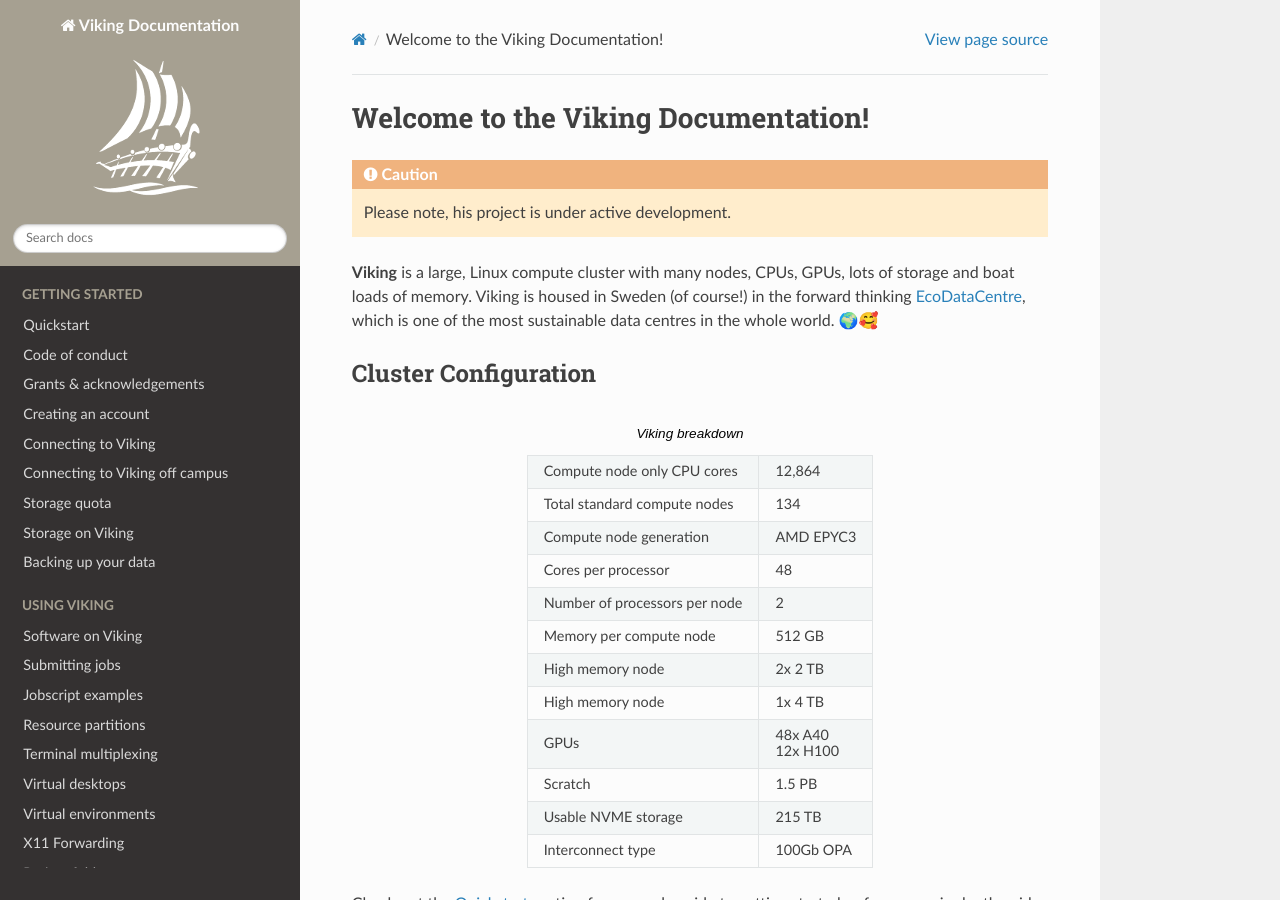
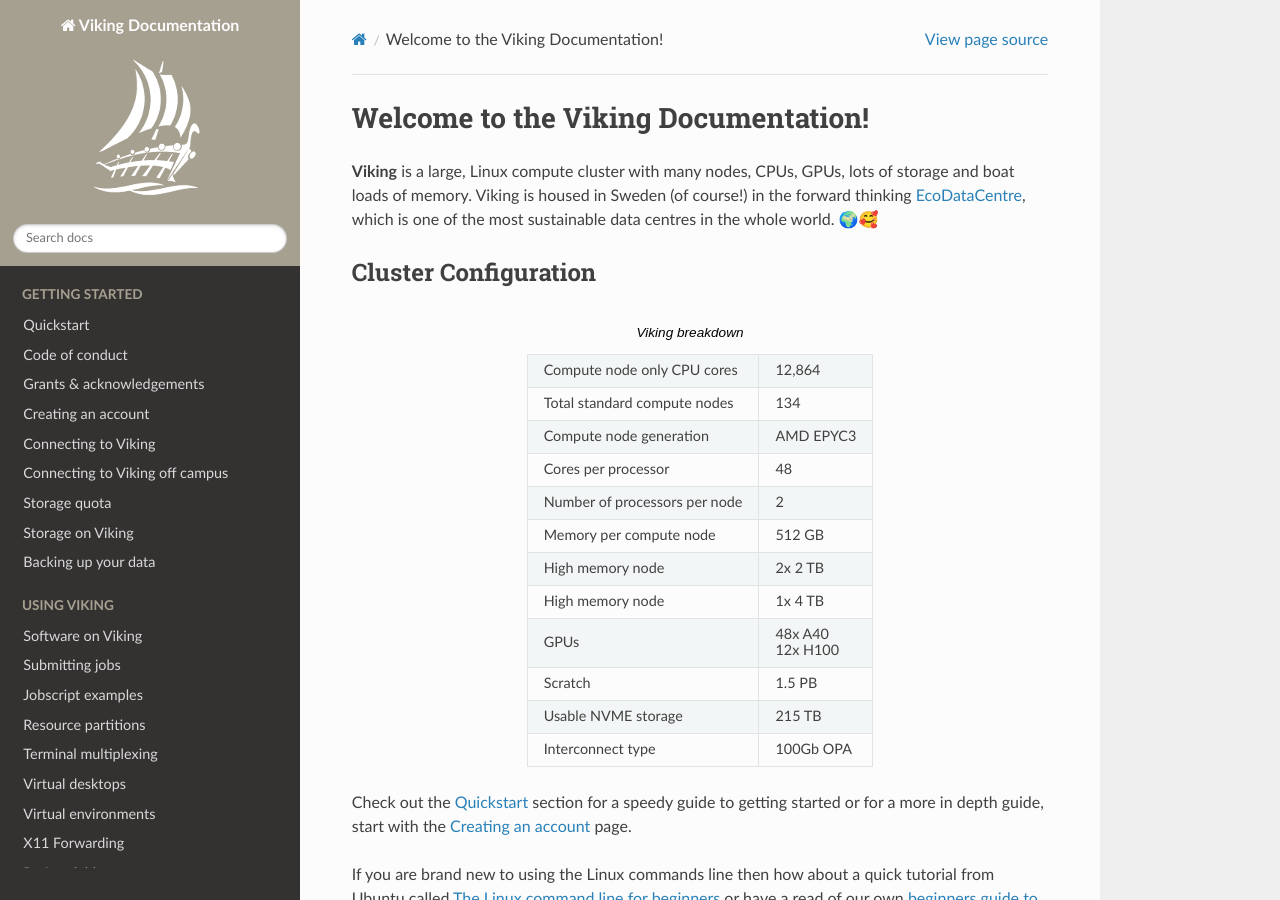
Before and after one commit to university-of-york/research-it-documentation, a Sphinx documentation site: the page built from docs/source/index.rst, in a window 1280 px wide and 900 px high. Built offline with Sphinx 7.4.7 and the Read the Docs theme 2.0.0, drawn with Linux system fonts in a browser that asks for light colours.

Commit message:
remove index page warning about being in active development

```diff
--- a/docs/source/index.rst
+++ b/docs/source/index.rst
@@ -2,10 +2,6 @@
 
 Welcome to the Viking Documentation!
 ======================================
-
-.. caution::
-
-   Please note, his project is under active development.
 
 .. list of all the pages which are hidden on this page but used to build the navbar
 
```
